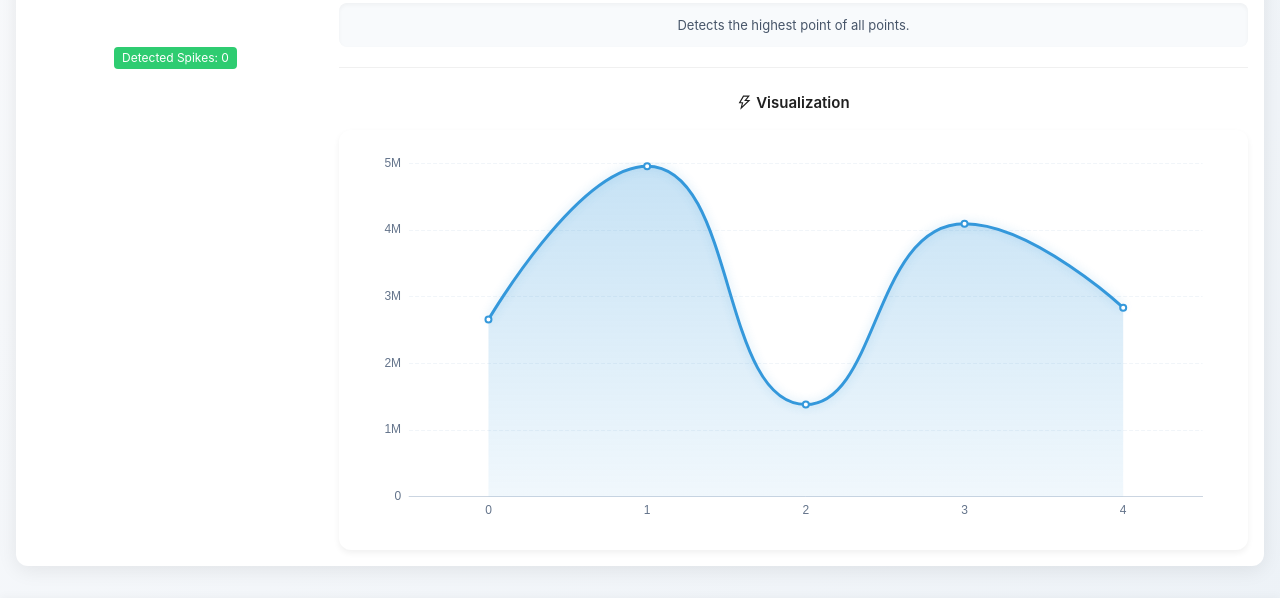
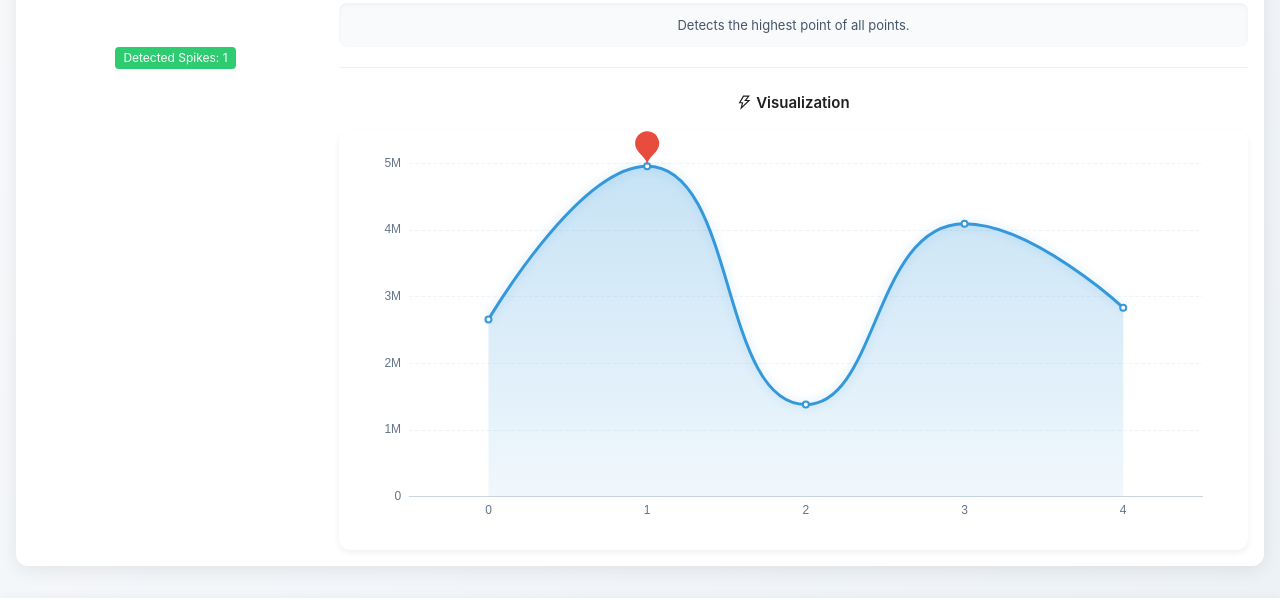
Before and after one commit to OmarNaguib/Spike-Detection, a React (Vite) app: page / in a window 1280 px wide. Shown: the part 216-816 px from the top of the page. Built offline with nearby package versions, Linux system fonts and the light colour scheme.

Commit message:
Add useEffect to initialize spikes on component mount in App.jsx

```diff
--- a/src/App.jsx
+++ b/src/App.jsx
@@ -1,4 +1,4 @@
-import { useState } from "react";
+import { useState, useEffect } from "react";
 import {
   Layout,
   Select,
@@ -36,6 +36,18 @@ const App = () => {
   const [minPercentage, setMinPercentage] = useState(0.2);
   const [criteria, setCriteria] = useState("absolute");
   const [spikes, setSpikes] = useState([]);
+
+  useEffect(() => {
+    setSpikes(
+      algorithms[selectedAlgorithm].detect({
+        data: selectedSeries,
+        primaryThreshold,
+        secondaryThreshold,
+        minPercentage,
+        criteria,
+      })
+    );
+  }, []);
 
   const handleAlgorithmSelect = (key) => {
     const algorithm = algorithms[key];
```
